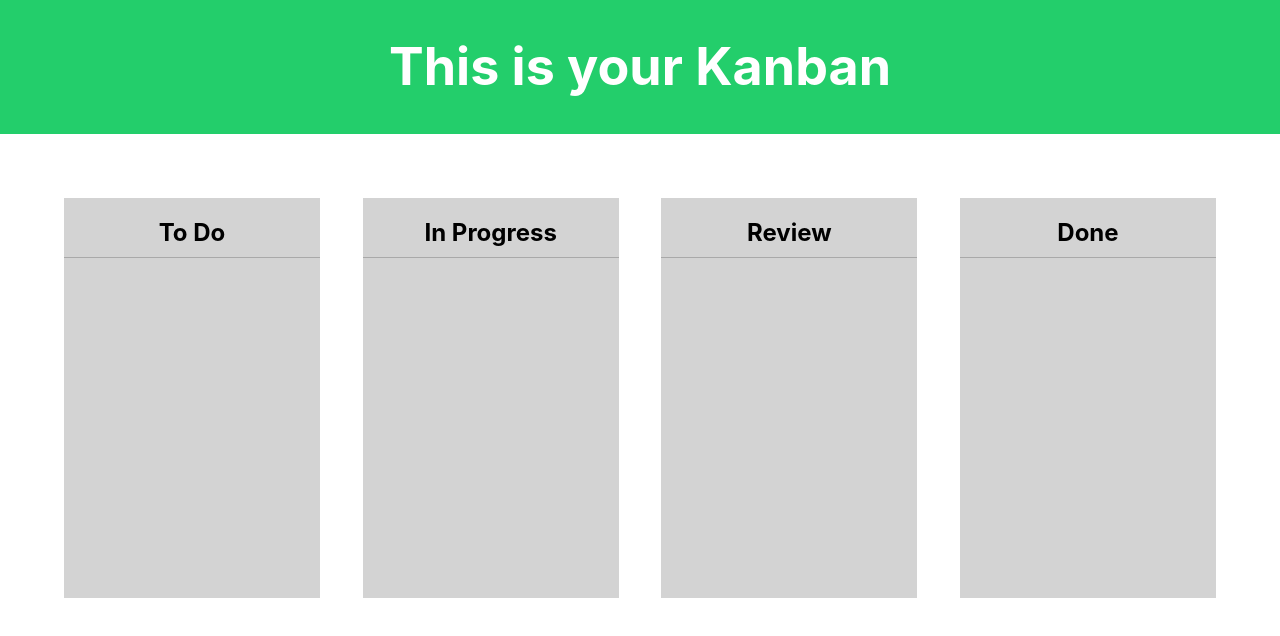
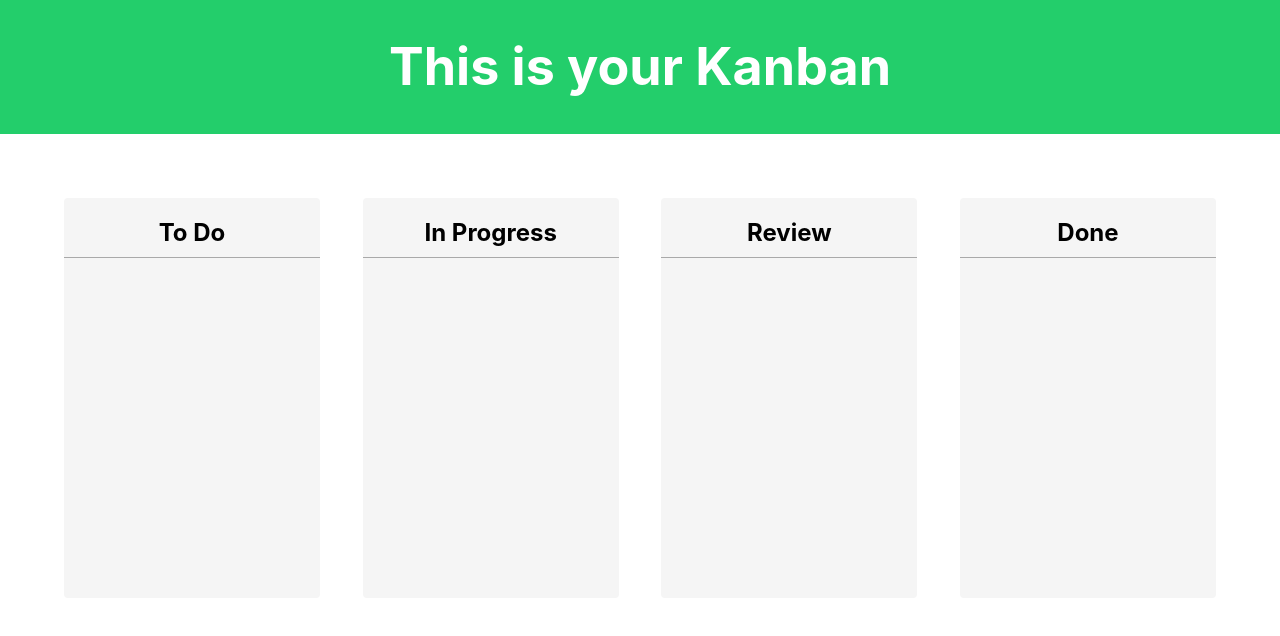
Before and after one commit to Angelica137/kanban, a React (Create React App) app: page / in a window 1280 px wide. Shown: the top 636 px of the page. Built offline with nearby package versions, Linux system fonts and the light colour scheme.

Commit message:
try to get data

```diff
--- a/src/components/Column/Column.js
+++ b/src/components/Column/Column.js
@@ -6,8 +6,8 @@ const ColumnWrapper = styled.div`
   list-style: none;
   text-align: left;
   padding: 0;
-  background: LightGray;
-  border-radious: 20px;
+  background: #f5f5f5;
+  border-radius: 4px;
   min-height: 50vh;
   width: 20vw;
 
```
